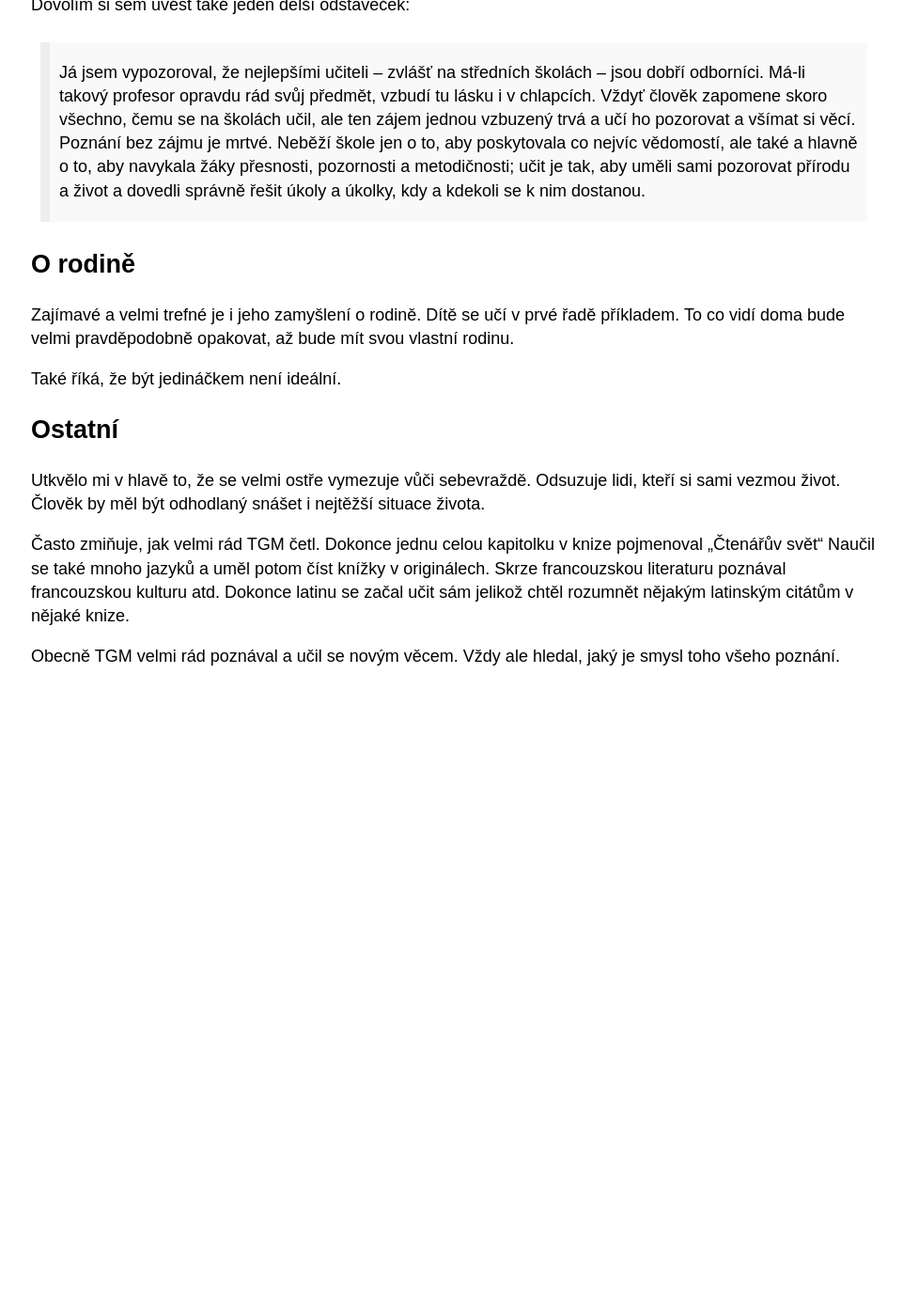
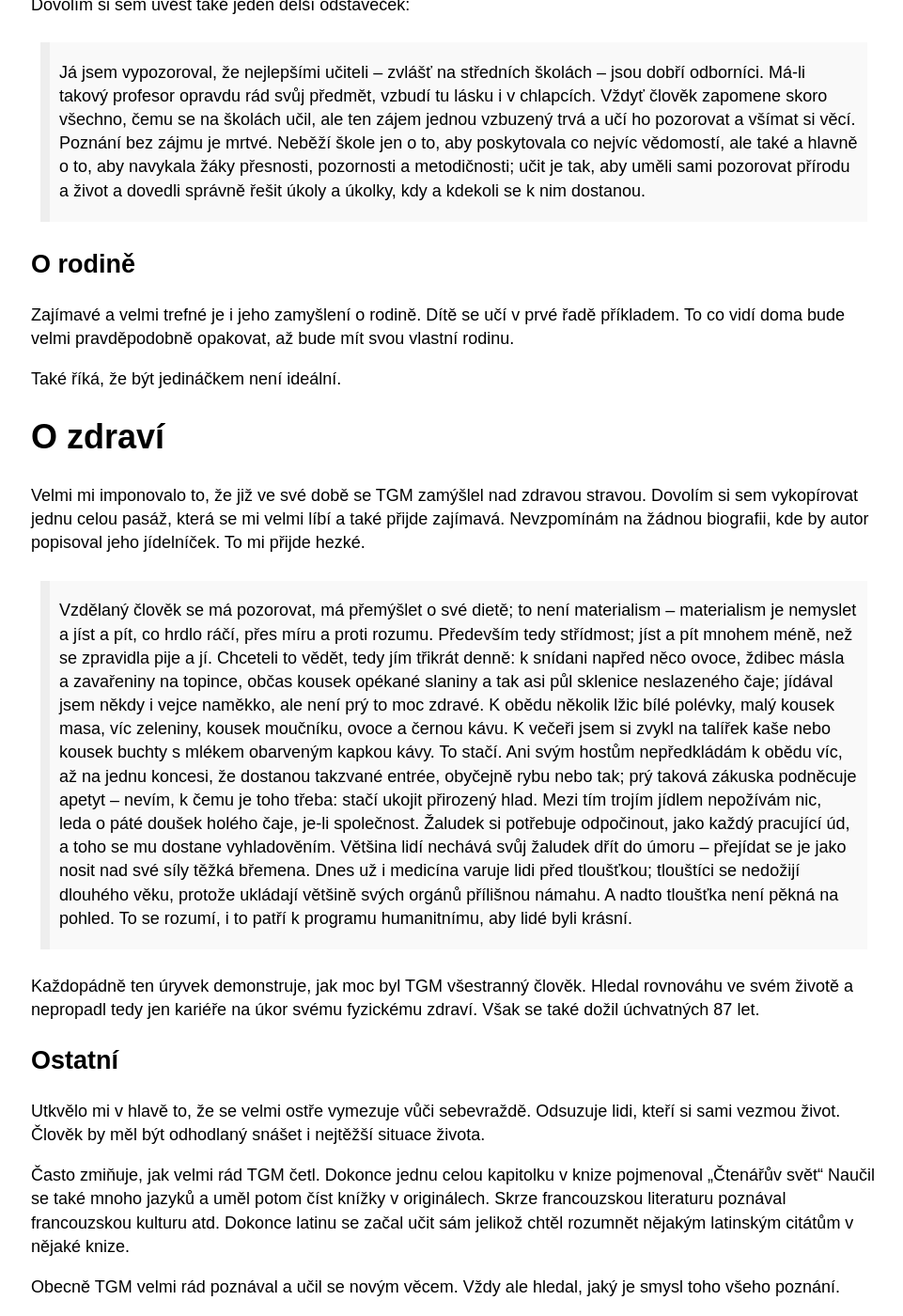
Before and after one commit to hartmaj2/hartmaj2.github.io, a Jekyll site: the page built from _books/hovory-tgm.md, in a window 1280 px wide and 1400 px high, scrolled down 557 px. Shown: the whole window at 94% size, without its empty margins (157-1118 px from the left). Built offline with Jekyll 4.4.1, drawn with Linux system fonts in a browser that asks for light colours; before the commit the page ends 1286 px from its top, so only the background shows below that.

Commit message:
Add health by tgm

```diff
--- a/_books/hovory-tgm.md
+++ b/_books/hovory-tgm.md
@@ -37,6 +37,35 @@ Zajímavé a velmi trefné je i jeho zamyšlení o rodině. Dítě se učí v pr
 
 Také říká, že být jedináčkem není ideální.
 
+# O zdraví
+
+Velmi mi imponovalo to, že již ve své době se TGM zamýšlel nad zdravou stravou. Dovolím si sem vykopírovat jednu celou pasáž, která se mi velmi líbí a také přijde zajímavá. Nevzpomínám na žádnou biografii, kde by autor popisoval jeho jídelníček. To mi přijde hezké.
+
+> Vzdělaný člověk se má pozorovat, má
+přemýšlet o své dietě; to není materialism – materialism je nemyslet
+a jíst a pít, co hrdlo ráčí, přes míru a proti rozumu. Především tedy
+střídmost; jíst a pít mnohem méně, než se zpravidla pije a jí. Chceteli to vědět, tedy jím třikrát denně: k snídani napřed něco ovoce,
+ždibec másla a zavařeniny na topince, občas kousek opékané slaniny
+a tak asi půl sklenice neslazeného čaje; jídával jsem někdy i vejce
+naměkko, ale není prý to moc zdravé. K obědu několik lžic bílé
+polévky, malý kousek masa, víc zeleniny, kousek moučníku, ovoce a
+černou kávu. K večeři jsem si zvykl na talířek kaše nebo kousek
+buchty s mlékem obarveným kapkou kávy. To stačí. Ani svým
+hostům nepředkládám k obědu víc, až na jednu koncesi, že
+dostanou takzvané entrée, obyčejně rybu nebo tak; prý taková
+zákuska podněcuje apetyt – nevím, k čemu je toho třeba: stačí ukojit
+přirozený hlad. Mezi tím trojím jídlem nepožívám nic, leda o páté
+doušek holého čaje, je-li společnost. Žaludek si potřebuje
+odpočinout, jako každý pracující úd, a toho se mu dostane
+vyhladověním. Většina lidí nechává svůj žaludek dřít do úmoru –
+přejídat se je jako nosit nad své síly těžká břemena. Dnes už i
+medicína varuje lidi před tloušťkou; tlouštíci se nedožijí dlouhého
+věku, protože ukládají většině svých orgánů přílišnou námahu. A
+nadto tloušťka není pěkná na pohled. To se rozumí, i to patří k
+programu humanitnímu, aby lidé byli krásní.
+
+Každopádně ten úryvek demonstruje, jak moc byl TGM všestranný člověk. Hledal rovnováhu ve svém životě a nepropadl tedy jen kariéře na úkor svému fyzickému zdraví. Však se také dožil úchvatných 87 let.
+
 ## Ostatní
 
 Utkvělo mi v hlavě to, že se velmi ostře vymezuje vůči sebevraždě. Odsuzuje lidi, kteří si sami vezmou život. Člověk by měl být odhodlaný snášet i nejtěžší situace života.
```
